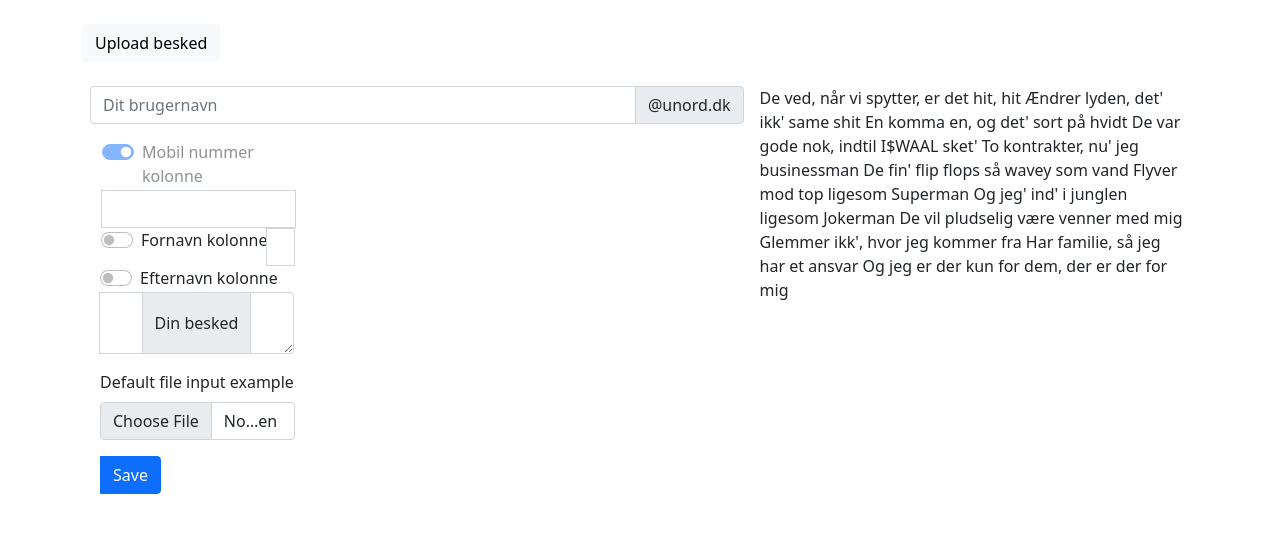
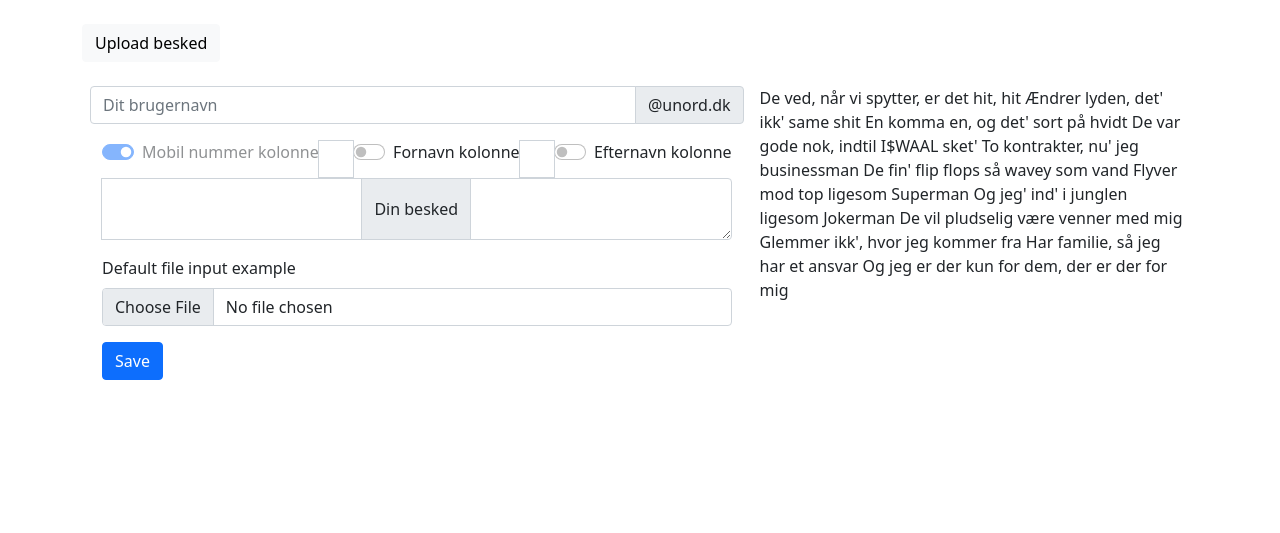
Before and after one commit to unord/sms-unord, a Django app: page /sms_app/sms_app/UploadSms/ in a window 1280 px wide. Shown: the part 64-597 px from the top of the page. Run offline with Django 4.2, Linux system fonts and the light colour scheme; parts of the project's set-up code (start-up, migrations or seed data) failed here and were passed over.

Commit message:
upload excel

```diff
--- a/sms_app/templates/sms_app/upload_sms_list.html
+++ b/sms_app/templates/sms_app/upload_sms_list.html
@@ -20,8 +20,8 @@
                         <span class="input-group-text" id="basic-addon2">@unord.dk</span>
                     </div>
                     <div class="container">
-                        <div class="row row-cols-3">
-                            <div class="col">
+
+
                                 <div class="input-group mb-3">
                                     <div class="form-check form-switch">
                                         <input class="form-check-input" type="checkbox"
@@ -32,8 +32,7 @@
                                     <input type="text" class="form-control" aria-label="Mobil kolonne" maxlength="1"
                                            size="4>
                                 </div>
-                             </div>
-                            <div class=" col">
+
                                 <div class="input-group mb-3">
                                     <div class="form-check form-switch">
                                         <input class="form-check-input" type="checkbox" id="flexSwitchCheckDefault">
@@ -42,8 +41,7 @@
                                         <input type="text" class="form-control" aria-label="Fornavn kolonne"
                                                maxlength="1" size="4>
                                        </div>
-                                    </div>
-                            <div class=" col">
+
                                <div class="input-group mb-3">
                                     <div class="form-check form-switch">
                                           <input class="form-check-input" type="checkbox" id="flexSwitchCheckDefault">
@@ -53,9 +51,9 @@
                                           <input type="text" class="form-control" aria-label="Efternavn kolonne"
                                                    maxlength="1" size="4>
                                </div>
-                            </div>
-                        </div>
-                    </div>
+
+
+
 
 <div class=" input-group">
                                             <span class="input-group-text">Din besked</span>
```
